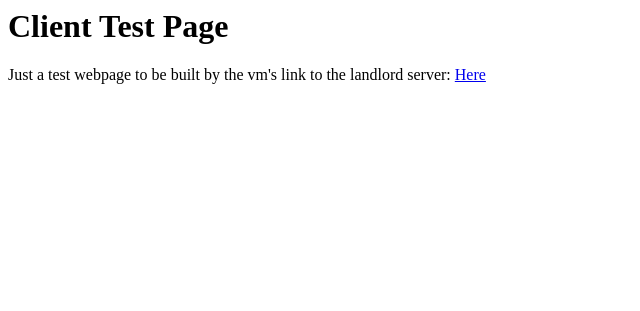
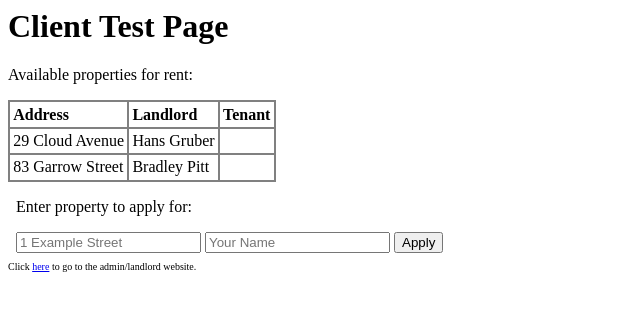
Before and after one commit to kurtwedding/COSC349Assignment1, a PHP site: page / in a window 1280 px wide. Shown: the top 311 px of the page, without its empty margins (0-640 px from the left). Run offline with PHP 8.4, Linux system fonts and the light colour scheme; data comes from the database, SQL or seed files in the repository.

Commit message:
WORKING!

```diff
--- a/www/client/index.php
+++ b/www/client/index.php
@@ -3,16 +3,53 @@
     <head>
         <title>Client Page</title>
         <style>
+        th {
+            text-align: left;
+        }
+
+        table, th, td{
+            border: 2px solid grey;
+            border-collapse: collapse;
+        }
+
+        th, td{
+            padding: 0.2em;
+        }
 
         </style>
-
-
     </head>
     <body>
         <h1>Client Test Page</h1>
         <p>
-            Just a test webpage to be built by the vm's
-            link to the landlord server: <a href="landlordserver.php">Here</a>
+            Available properties for rent:
         </p>
+        <table>
+        <tr><th>Address</th><th>Landlord</th><th>Tenant</th></tr>
+            <?php
+            $db_host = '192.168.56.13';
+            $db_name = 'fvision';
+            $db_user = 'client';
+            $db_passwd = 'clientpassword';
+
+            $pdo_dsn = "mysql:host=$db_host;dbname=$db_name";
+
+            $pdo = new PDO($pdo_dsn, $db_user, $db_passwd);
+
+            $q = $pdo->query("SELECT * FROM properties");
+
+            while($row = $q->fetch()) {
+                if($row['tenant'] == NULL) {
+                    echo "<tr><td>".$row["address"]."</td><td>".$row["landlord"]."</td><td>".$row["tenant"]."</td></tr>\n";
+                }
+            }
+            ?>
+        </table>
+        <div style="margin: 8px;"><p>Enter property to apply for: </p>
+            <input style="margin-right:4px;"type="text"  placeholder="1 Example Street"><input type="text" placeholder="Your Name"> <button>Apply</button>
+        </div>
+        <!--
+            I'm not sure how to send the data from the input fields to the dbserver, but the table above shows that the dbserver and the client website are communicating.
+        -->
+        <footer style="font-size: 10px;">Click <a href= "http://localhost:8081">here</a> to go to the admin/landlord website.</footer>
     </body>
 </html>
```
Also changed, not shown: setup-database.sql (+5 -2 lines), www/landlord/index.php (+17 -14 lines), 3 other files.
